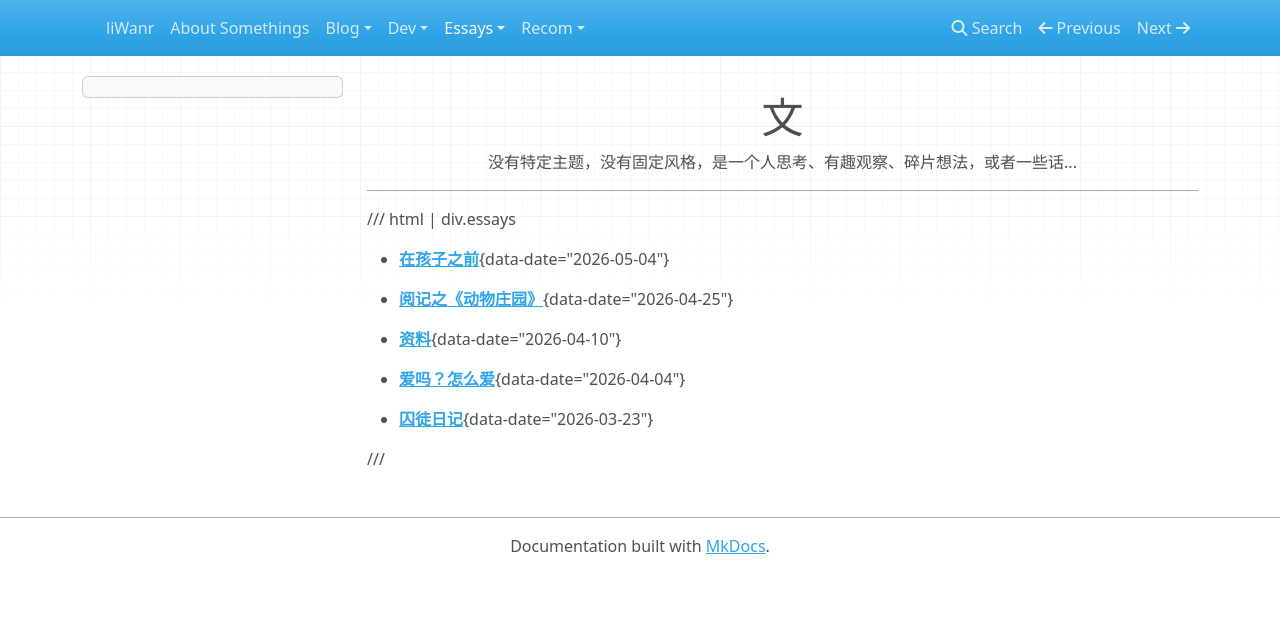
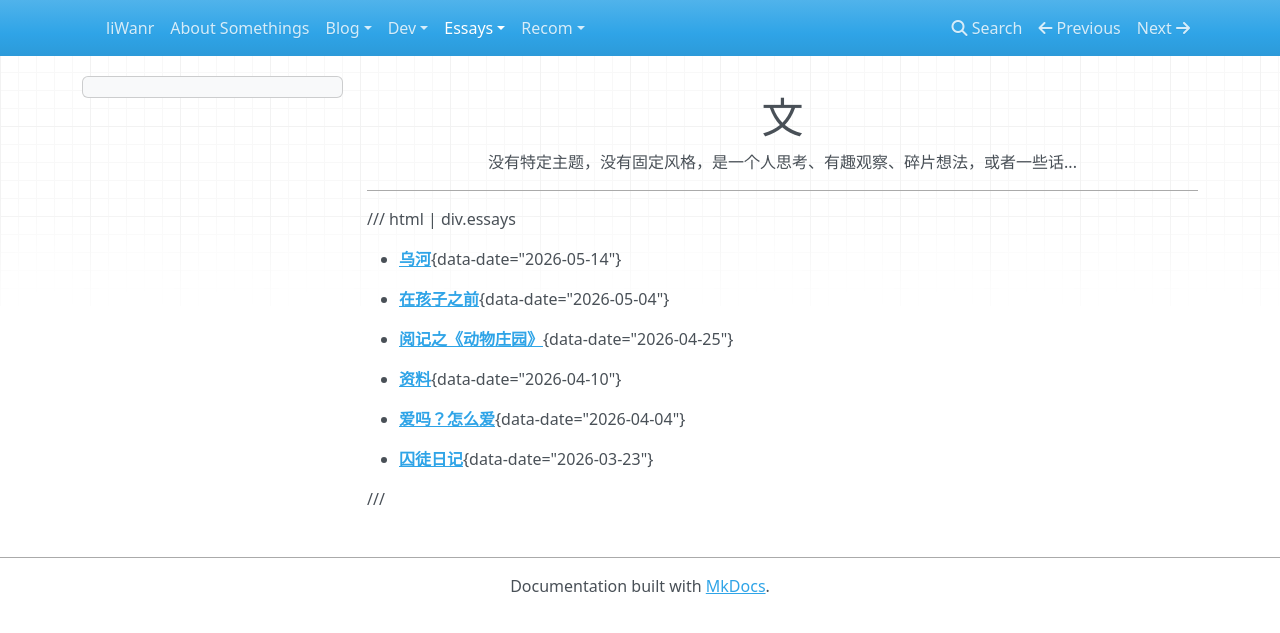
Before and after one commit to liWanr/liWanr.github.io, an MkDocs documentation site: the page built from docs/essays/index.md, in a window 1280 px wide. Shown: the top 633 px of the page. Built offline with MkDocs 1.6.1, drawn with Linux system fonts in a browser that asks for light colours; nearby versions of some CDN libraries.

Commit message:
heat: 在目录页添加《乌河》文章链接及发布日期

```diff
--- a/docs/essays/index.md
+++ b/docs/essays/index.md
@@ -15,6 +15,8 @@ hide:
 
 /// html | div.essays
 
+- [**乌河**](./the-black-river.md){data-date="2026-05-14"}
+
 - [**在孩子之前**](./before-the-child.md){data-date="2026-05-04"}
 
 - [**阅记之《动物庄园》**](./pigs-and-the-mirror.md){data-date="2026-04-25"}
```
